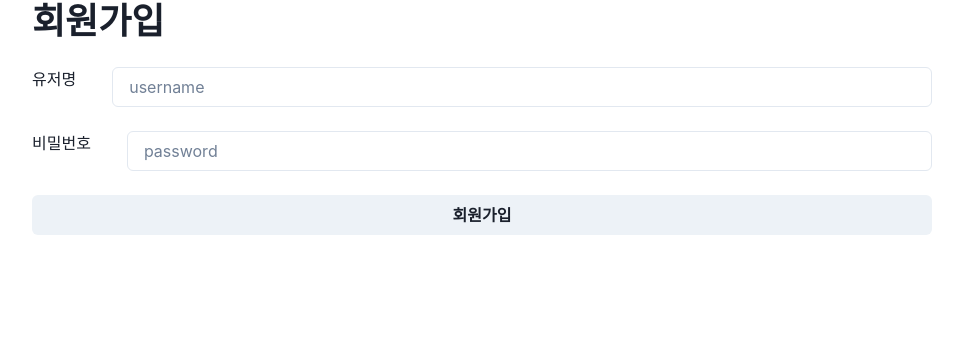
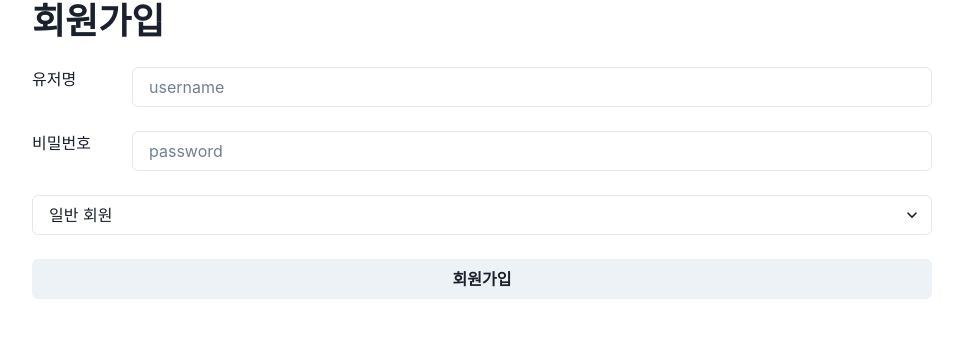
Before and after one commit to Reservation23/Front, a React (Create React App) app: page /signup in a window 1280 px wide. Shown: the top 338 px of the page, without its empty margins (158-1121 px from the left). Built offline with nearby package versions, Linux system fonts and the light colour scheme.

Commit message:
feat : Select menu 추가

```diff
--- a/src/components/atoms/Input.tsx
+++ b/src/components/atoms/Input.tsx
@@ -5,7 +5,7 @@ import { Input, InputProps } from '@chakra-ui/react';
 type Props = InputProps;
 
 const CustomInput = (props: Props) => {
-  return <Input {...props} />;
+  return <Input width={{ base: '100%', md: '800px' }} {...props} />;
 };
 
 export default CustomInput;
--- /dev/null
+++ b/src/components/atoms/Select.tsx
@@ -0,0 +1,23 @@
+import React from 'react';
+
+import { Select, SelectProps } from '@chakra-ui/react';
+
+interface Props {
+  list: { title: string; value: string }[];
+  setValue: (value: string) => void;
+  select?: SelectProps;
+}
+
+const CustomSelect: React.FC<Props> = ({ list, setValue, select }) => {
+  return (
+    <Select {...select} onChange={(e) => setValue(e.target.value)}>
+      {list.map((item, index) => (
+        <option key={index} value={item.value}>
+          {item.title}
+        </option>
+      ))}
+    </Select>
+  );
+};
+
+export default CustomSelect;
--- a/src/components/molecules/RegisterForm.tsx
+++ b/src/components/molecules/RegisterForm.tsx
@@ -11,10 +11,14 @@ import CustomInput from '../atoms/Input';
 
 import CustomButton from '../atoms/Button';
 
+import CustomSelect from '../atoms/Select';
+
+type MemberStatus = 'CLIENT' | 'PARTNER';
+
 export type RegisterData = {
   password: string;
   username: string;
-  memberStatus: 'CLIENT' | 'PARTNER';
+  memberStatus: MemberStatus;
 };
 
 export type RegisterFormProps = Omit<FormControlProps, 'onSubmit'> & {
@@ -26,16 +30,27 @@ const RegisterForm = (props: RegisterFormProps) => {
 
   const [username, setuserName] = useState<string>('');
   const [password, setPassword] = useState<string>('');
+  const [status, setStatus] = useState<string>('CLIENT');
+
+  console.log(status);
 
   const handleSubmit: React.FormEventHandler<HTMLFormElement> = (e) => {
     e.preventDefault();
-    onSubmit({ password, username, memberStatus: 'CLIENT' });
+    onSubmit({
+      password,
+      username,
+      memberStatus: status as MemberStatus,
+    });
   };
 
   return (
     <form onSubmit={handleSubmit}>
       <FormControl display={'flex'} flexDirection={'column'} gap={6} {...rest}>
-        <Box display={'flex'} flexDirection={'row'} gap={6}>
+        <Box
+          display={'flex'}
+          flexDirection={'row'}
+          justifyContent={'space-between'}
+        >
           <FormLabel>유저명</FormLabel>
           <CustomInput
             placeholder="username"
@@ -43,7 +58,11 @@ const RegisterForm = (props: RegisterFormProps) => {
             onChange={(e) => setuserName(e.target.value)}
           />
         </Box>
-        <Box display={'flex'} flexDirection={'row'} gap={6}>
+        <Box
+          display={'flex'}
+          flexDirection={'row'}
+          justifyContent={'space-between'}
+        >
           <FormLabel>비밀번호</FormLabel>
           <CustomInput
             type="password"
@@ -52,6 +71,13 @@ const RegisterForm = (props: RegisterFormProps) => {
             onChange={(e) => setPassword(e.target.value)}
           />
         </Box>
+        <CustomSelect
+          setValue={(value: string) => setStatus(value)}
+          list={[
+            { value: 'CLIENT', title: '일반 회원' },
+            { value: 'PARTNER', title: '파트너 회원' },
+          ]}
+        />
         <CustomButton type="submit">회원가입</CustomButton>
       </FormControl>
     </form>
```
